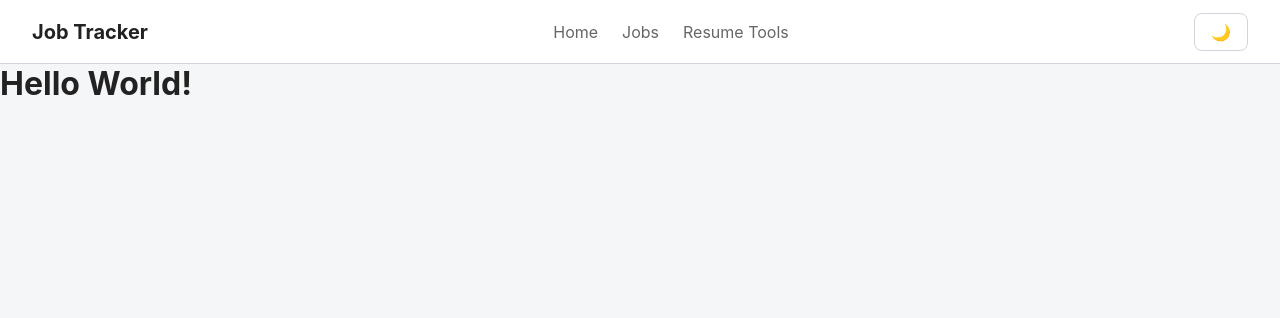
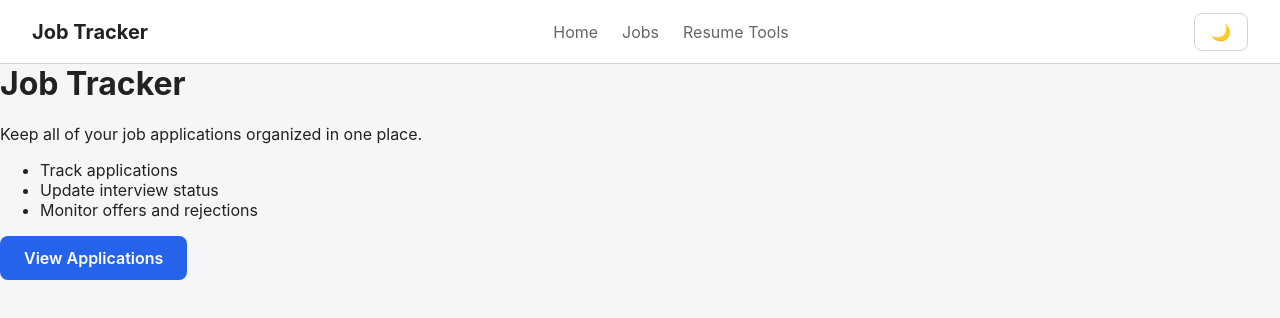
Before and after one commit to djpoppa/job-tracker, a React (Vite) app: page / in a window 1280 px wide. Shown: the top 318 px of the page. Built offline with nearby package versions, Linux system fonts and the light colour scheme.

Commit message:
Update landing page and add planned features to empty page

```diff
--- /dev/null
+++ b/src/pages/Home.css
@@ -0,0 +1,19 @@
+.Button {
+    display: inline-block;
+
+    padding: 0.75rem 1.5rem;
+
+    background: var(--accent);
+    color: white;
+
+    border-radius: 8px;
+
+    text-decoration: none;
+    font-weight: 600;
+
+    transition: background-color 0.2s;
+}
+
+.Button:hover {
+    background: var(--accent-hover);
+}
--- a/src/pages/Home.jsx
+++ b/src/pages/Home.jsx
@@ -1,5 +1,22 @@
+import { Link } from "react-router-dom";
+
+import './Home.css';
+
 function Home() {
-  return <h1>Hello World!</h1>;
+  return (
+    <>
+      <h1>Job Tracker</h1>
+      <p>Keep all of your job applications organized in one place.</p>
+      <ul>
+        <li>Track applications</li>
+        <li>Update interview status</li>
+        <li>Monitor offers and rejections</li>
+      </ul>
+      <Link to="/jobs" className="Button">
+        View Applications
+      </Link>
+    </>
+  );
 }
 
 export default Home;
--- a/src/pages/ResumeTools.jsx
+++ b/src/pages/ResumeTools.jsx
@@ -1,5 +1,28 @@
+import './ResumeTools.css';
+
 function ResumeTools() {
-  return <h1>Resume Tools</h1>;
+  return (
+    <>
+      <h1>Resume Tools</h1>
+      <p>Planned features:</p>
+      <ul>
+        <li>
+            <strong>Resume Analyzer</strong>
+            <p>Upload a resume and receive suggestions for improvement.</p>
+        </li>
+
+        <li>
+            <strong>ATS Keyword Checker</strong>
+            <p>Compare a resume against a job description.</p>
+        </li>
+
+        <li>
+            <strong>Cover Letter Generator</strong>
+            <p>Create customized cover letters for applications.</p>
+        </li>
+      </ul>
+    </>
+  );
 }
 
 export default ResumeTools;
```
Also changed, not shown: src/pages/ResumeTools.css (added).
